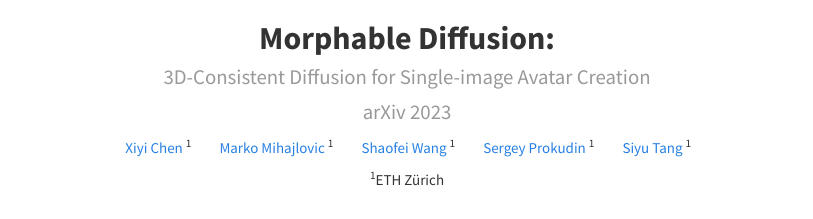
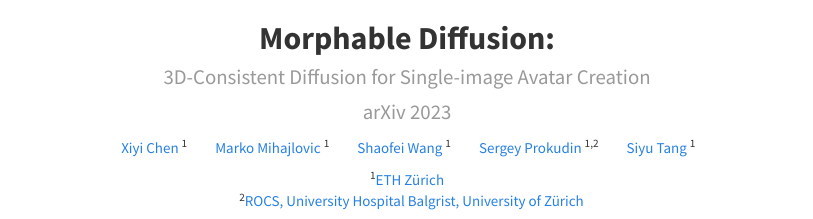
Before and after one commit to xiyichen/morphablediffusion, a plain HTML site: page index.html in a window 1280 px wide. Shown: the top 219 px of the page, without its empty margins (233-1046 px from the left). Drawn offline with nearby package versions, Linux system fonts and the light colour scheme.

Commit message:
affiliation

```diff
--- a/index.html
+++ b/index.html
@@ -106,7 +106,7 @@
                     <li>
                         <a href="https://vlg.inf.ethz.ch/team/Dr-Sergey-Prokudin.html">
                           Sergey Prokudin
-                        </a><sup>1</sup>
+                        </a><sup>1,2</sup>
 <!--                        <br>ETH Zürich-->
                     </li>
                     <li>
@@ -120,9 +120,9 @@
         </div>
         <div class="row">
             <div class="col-md-4 col-md-offset-4 text-center">
-            <span class="author-block"><sup>1</sup>ETH Zürich <br></span>&nbsp;&nbsp;
-            <!-- <span class="author-block"><sup>2</sup>Max Planck Institute for Intelligent Systems, Tübingen <br></span>&nbsp;&nbsp;
-            <span class="author-block"><sup>3</sup>Microsoft</span> -->
+            <span class="author-block"><sup>1</sup><a href="https://ethz.ch/en.html">ETH Zürich</a><br></span>&nbsp;&nbsp;
+            <!-- <span class="author-block"><sup>2</sup>Max Planck Institute for Intelligent Systems, Tübingen <br></span>&nbsp;&nbsp; -->
+            <span class="author-block"><sup>2</sup><a href="https://rocs.balgrist.ch/en/">ROCS, University Hospital Balgrist, University of Zürich</a></span>
           </div>
         </div>
 
```
